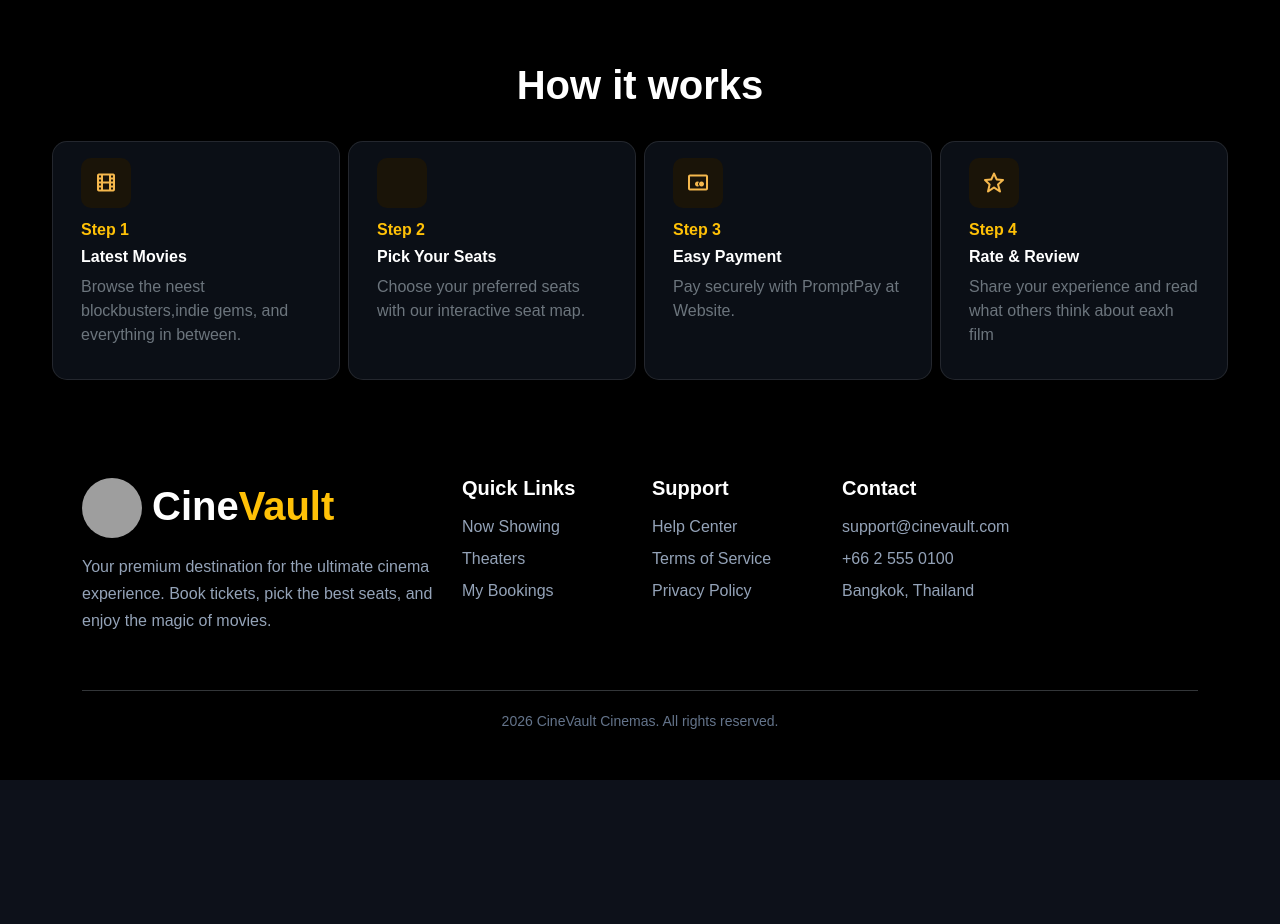
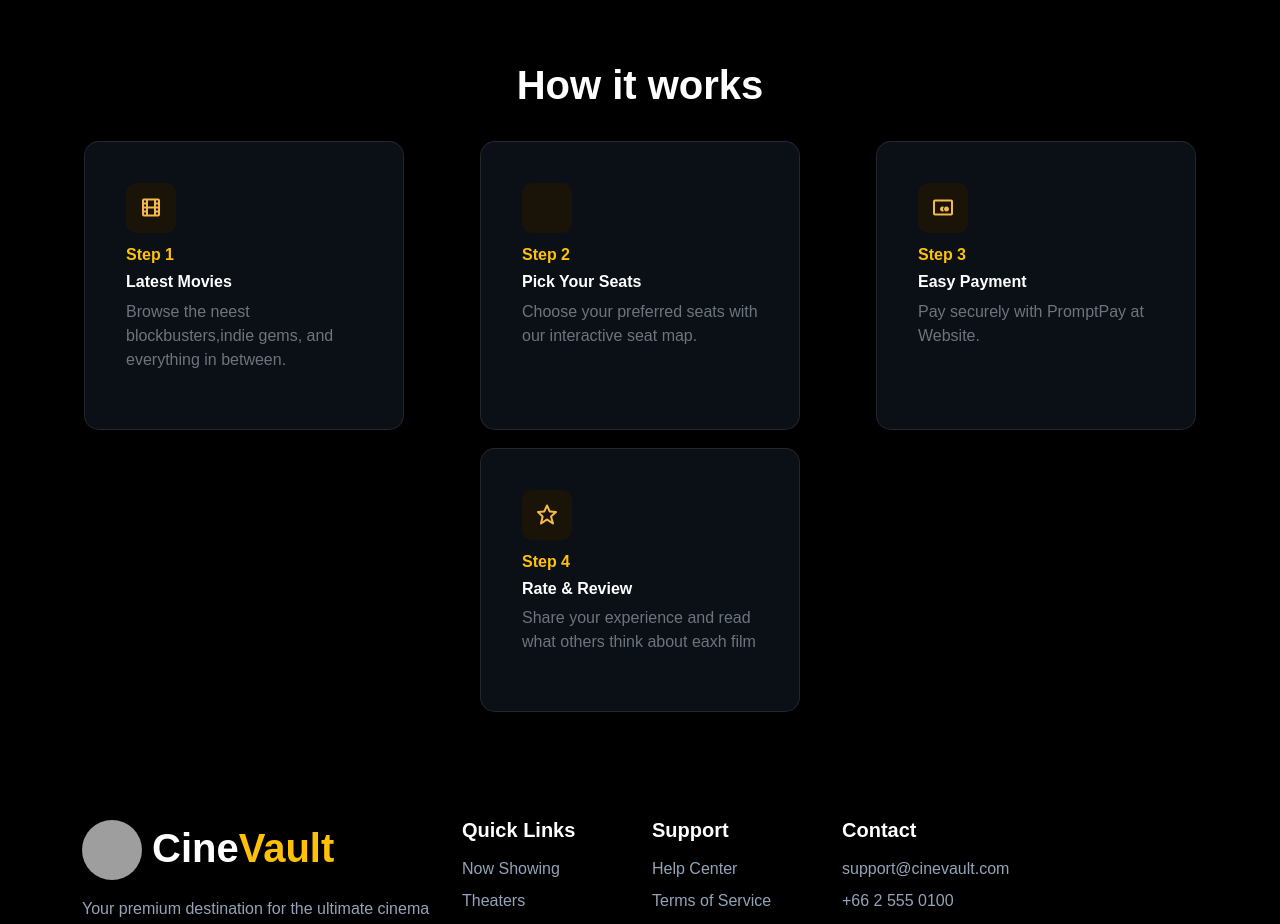
Before and after one commit to PolawatK/rmutt_fullstackclass_2025_1166109051001, an Angular app in the folder Frontend/movietheater/: page / in a window 1280 px wide. Shown: the part 1300-2224 px from the top of the page. Before the commit the page ends 2080 px from the top, so only its background shows below. Built offline with nearby package versions, Linux system fonts and the light colour scheme; no server answers; grey boxes are pictures that could not be loaded; some icons are missing.

Commit message:
add hover and fix gap between card

```diff
--- a/Frontend/movietheater/src/app/pages/home/home.css
+++ b/Frontend/movietheater/src/app/pages/home/home.css
@@ -178,11 +178,19 @@
 
 /*how it work section */
 .step-card{
-  width: 18rem;
+  width: 20rem;
   background: #0b0f16;
   border-radius: 15px;
   border: 1px solid rgba(255,255,255,0.1);
   color: white;
+  padding: 25px;
+  margin-bottom: 10px;
+}
+
+.step-card:hover{
+  background:  rgba(255,255,255,0.1);
+  transform: translateY(-1%) scale(1.05);
+  transition: 0.5s  ;
 }
 
 .icon-box{
--- a/Frontend/movietheater/src/app/pages/home/home.html
+++ b/Frontend/movietheater/src/app/pages/home/home.html
@@ -155,7 +155,7 @@
         <div class="container-fluid theater">
             <h1 class="text-center">How it works</h1>
             <br>
-            <div class="d-flex row gap-2 justify-content-center">
+            <div class="d-flex row g-2 justify-content-evenly">
                 <div class="card step-card col-6 col-md-3">
                     <div class="card-body">
                         <div class="icon-box">
```
